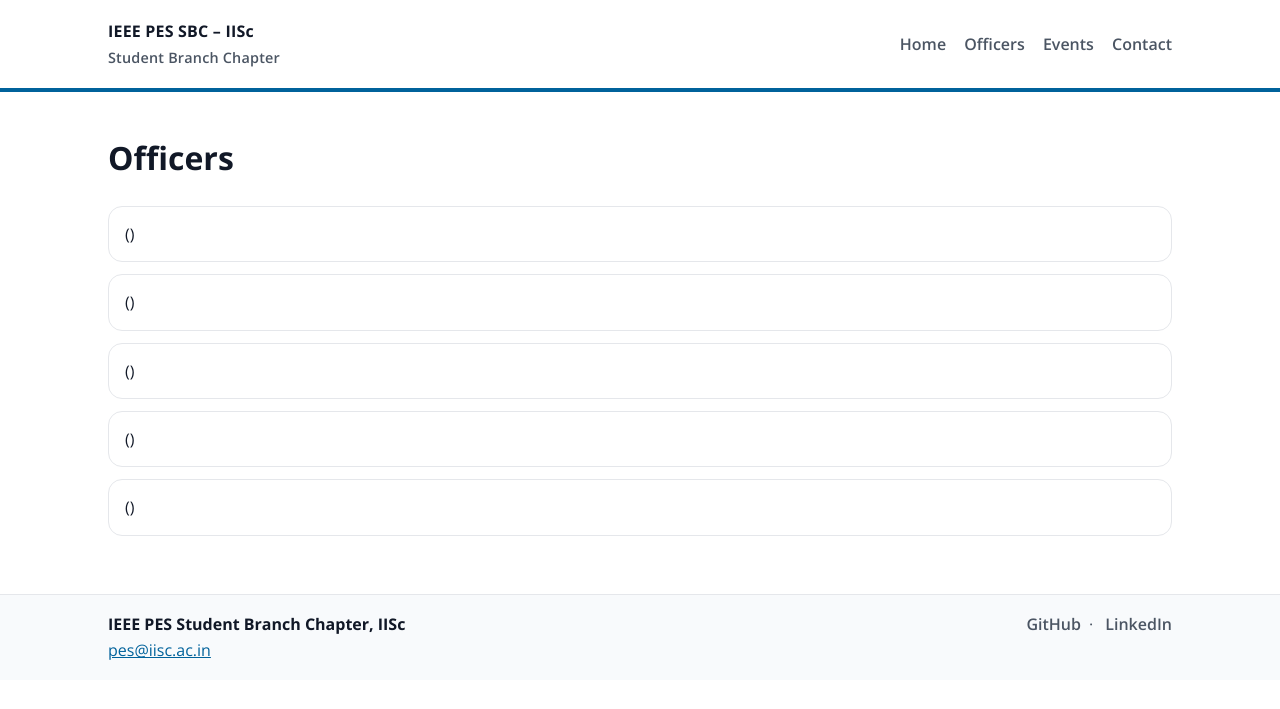
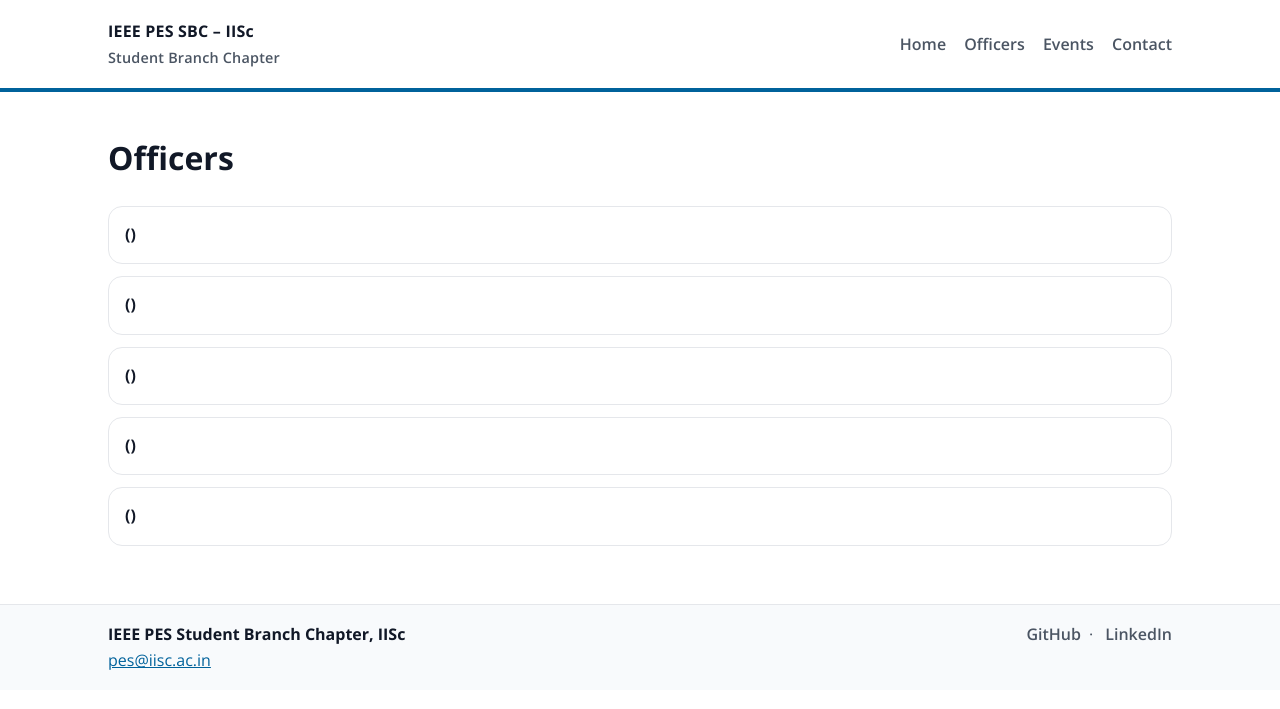
Before and after one commit to pessbciisc/pessbciisc.github.io, a Jekyll site: the page built from officers.md, in a window 1280 px wide. Shown: the top 709 px of the page. Built offline with Jekyll 4.4.1, drawn with Linux system fonts in a browser that asks for light colours.

Commit message:
Update officers.md

```diff
--- a/officers.md
+++ b/officers.md
@@ -1,13 +1,15 @@
 ---
-layout: page
+layout: default
 title: Officers
 permalink: /officers/
 ---
 
+# Officers
+
 {% for p in site.data.officers %}
 <div class="card">
-  <div><strong>{{ p.role }}</strong> ({{ p.term }})</div>
-  <div>{{ p.name }}</div>
-  {% if p.email %}<div class="kv"><a href="mailto:{{ p.email }}">{{ p.email }}</a></div>{% endif %}
+  <div class="card-title">{{ p.role }} ({{ p.term }})</div>
+  <div class="card-meta">{{ p.name }}</div>
+  {% if p.email %}<div><a href="mailto:{{ p.email }}">{{ p.email }}</a></div>{% endif %}
 </div>
 {% endfor %}
```
